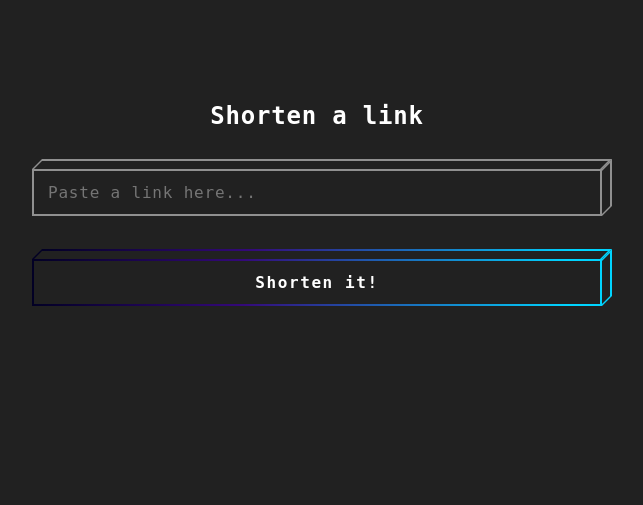
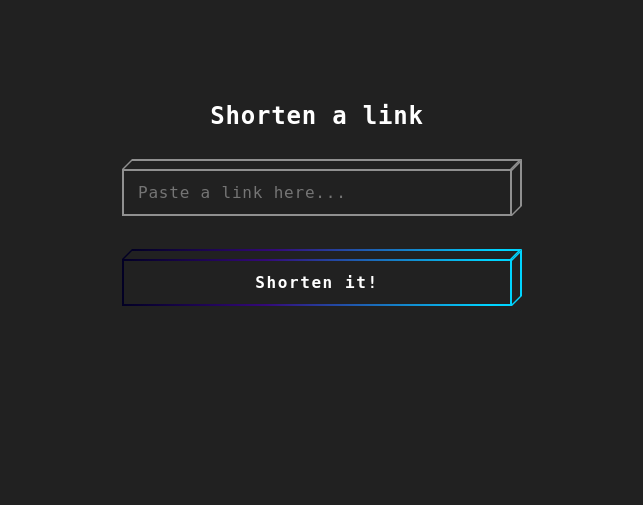
Before and after one commit to jackseceng/LinkShort, a Flask app: page / in a window 1280 px wide. Shown: the top 505 px of the page, without its empty margins (323-966 px from the left). Run offline with Flask 3, Linux system fonts and the light colour scheme; some libraries are stand-ins or nearby versions.

Commit message:
feat(captcha): Update style.css

```diff
--- a/app/static/style.css
+++ b/app/static/style.css
@@ -40,7 +40,7 @@ h1 {
 
 .form {
   width: 90%;
-  max-width: 600px;
+  max-width: 420px;
   padding: 5% 15px 24px;
   margin: 0 auto;
 }
```
